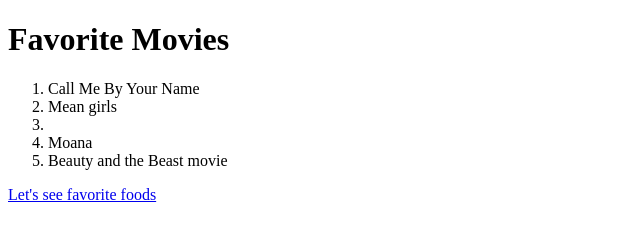
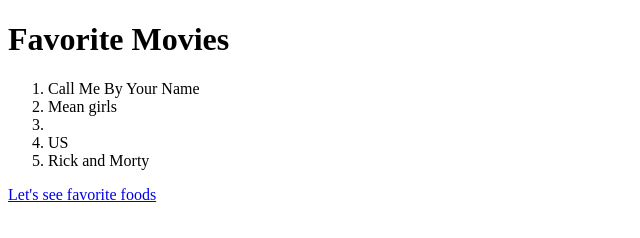
Before and after one commit to barbare110/GOA, a plain HTML site: page day.05/Classwork/classwork1.html in a window 1280 px wide. Shown: the whole page, without its empty margins (0-640 px from the left). Drawn offline with Linux system fonts and the light colour scheme.

Commit message:
second commit

```diff
--- a/day.05/Classwork/classwork1.html
+++ b/day.05/Classwork/classwork1.html
@@ -11,8 +11,8 @@
         <li>Call Me By Your Name</li>
         <li>Mean girls</li>
         <li></li>
-        <li>Moana</li>
-        <li>Beauty and the Beast movie</li>
+        <li>US</li>
+        <li>Rick and Morty</li>
     </ol>
     <nav>
         <a href="classwork2.html">Let's see favorite foods</a>
```
